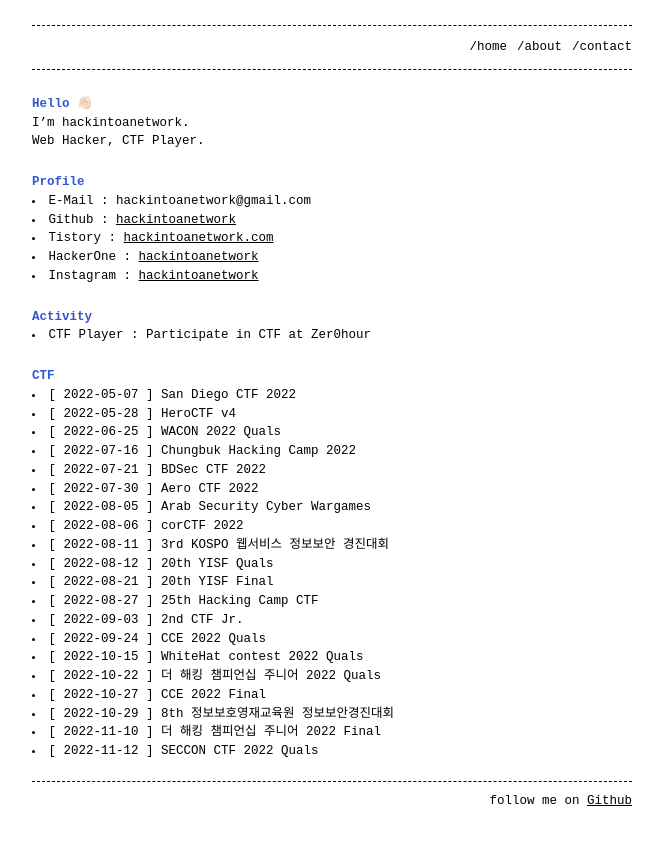
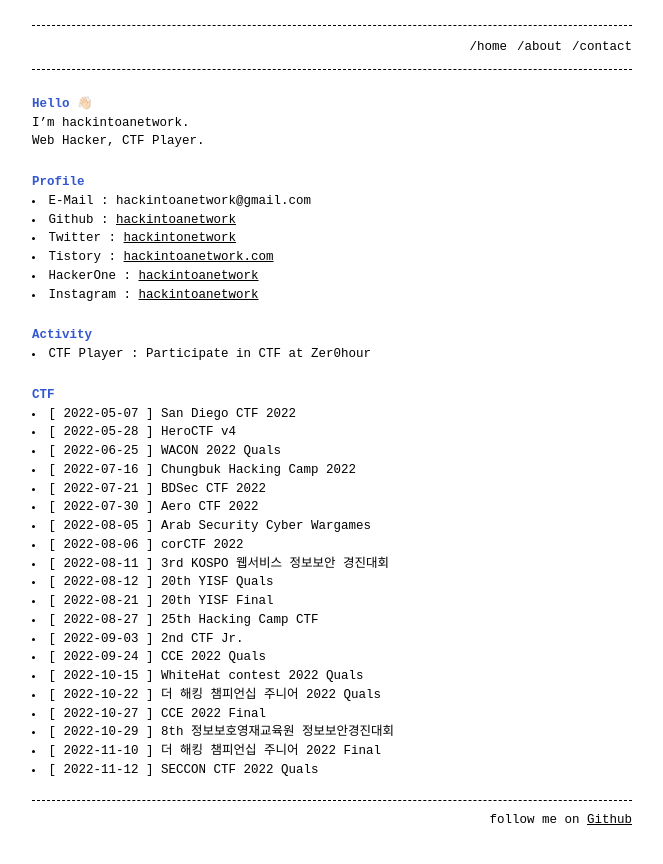
Before and after one commit to hackintoanetwork/hackintoanetwork.github.io, a Jekyll site: the page built from about.md, in a window 1280 px wide. Shown: the top 864 px of the page, without its empty margins (308-971 px from the left). Built offline with Jekyll 4.4.1, drawn with Linux system fonts in a browser that asks for light colours.

Commit message:
Update about.md

```diff
--- a/about.md
+++ b/about.md
@@ -12,6 +12,7 @@ Web Hacker, CTF Player.
 
 <li>E-Mail : hackintoanetwork@gmail.com</li>
 <li>Github : <a href="https://github.com/hackintoanetwork">hackintoanetwork</a></li>
+<li>Twitter : <a href="https://twitter.com/hackintonetwork">hackintonetwork</a></li>
 <li>Tistory : <a href="https://hackintoanetwork.com">hackintoanetwork.com</a></li>
 <li>HackerOne : <a href="https://hackerone.com/hackintoanetwork">hackintoanetwork</a></li>
 <li>Instagram : <a href="https://instagram.com/hackintoanetwork">hackintoanetwork</a></li>
```
